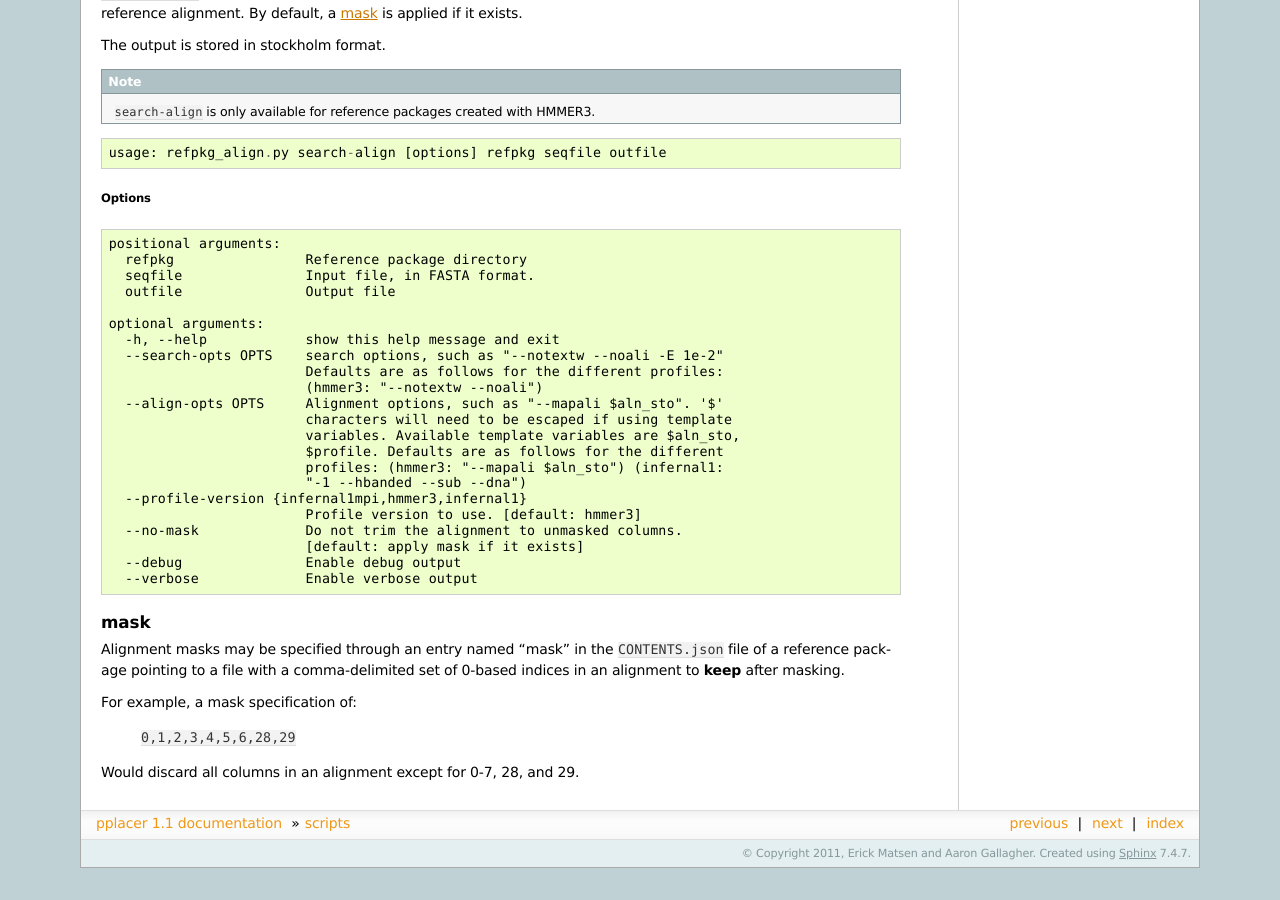
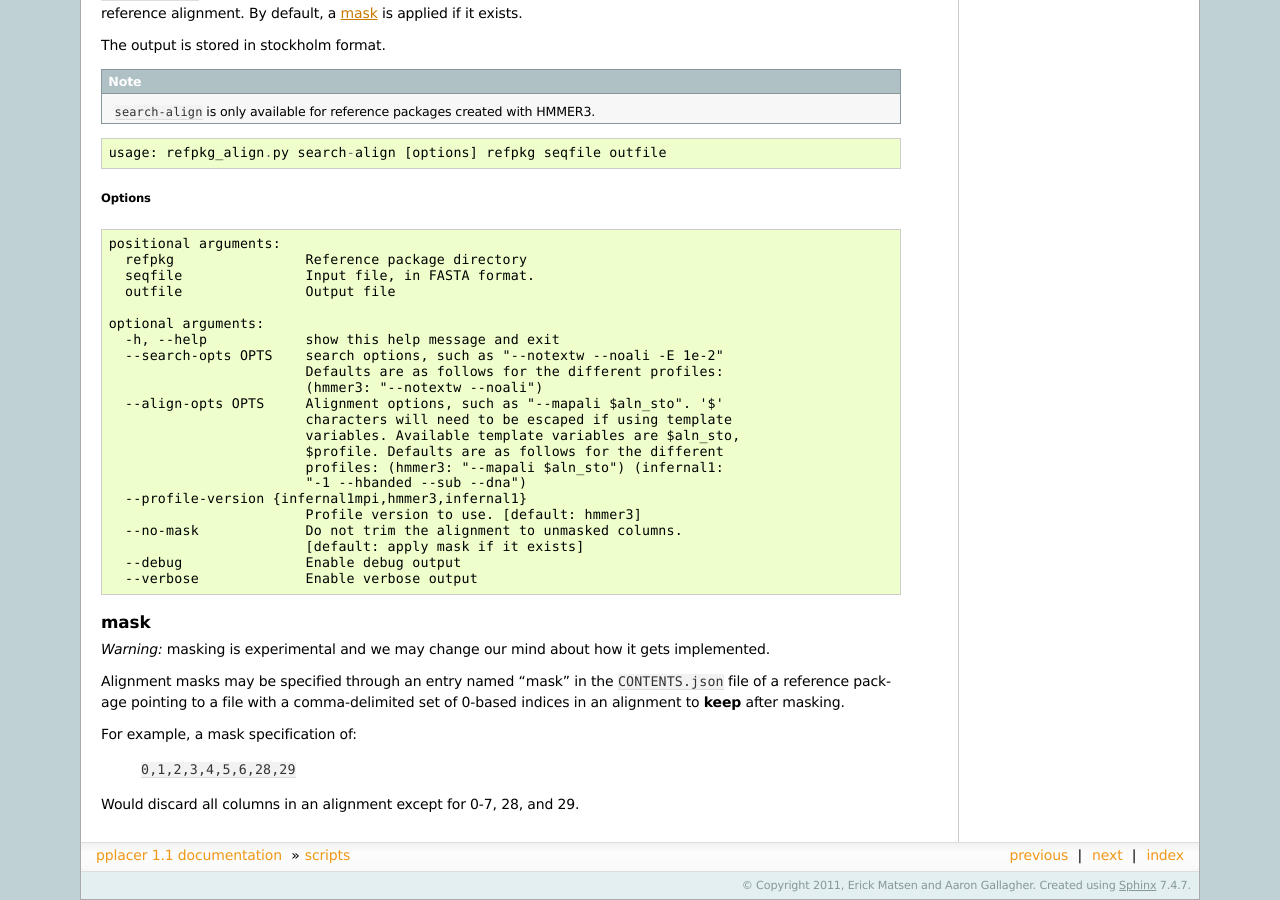
Before and after one commit to matsen/pplacer, a Sphinx documentation site: the page built from docs/scripts.rst, in a window 1280 px wide and 900 px high, scrolled down 1309 px. Built offline with Sphinx 7.4.7, drawn with Linux system fonts in a browser that asks for light colours; formulas are drawn with MathJax 3; pages that are not in the unit, such as notebooks, are missing from menus; before the commit the page ends 2177 px from its top, so only the background shows below that.

Commit message:
Adding a warning about masking being experimental.

```diff
--- a/docs/scripts.rst
+++ b/docs/scripts.rst
@@ -141,6 +141,9 @@ Options
 mask
 ----
 
+*Warning:* masking is experimental and we may change our mind about how it gets
+implemented.
+
 Alignment masks may be specified through an entry named "mask" in the
 ``CONTENTS.json`` file of a reference package pointing to a file with a
 comma-delimited set of 0-based indices in an alignment to **keep** after
```
